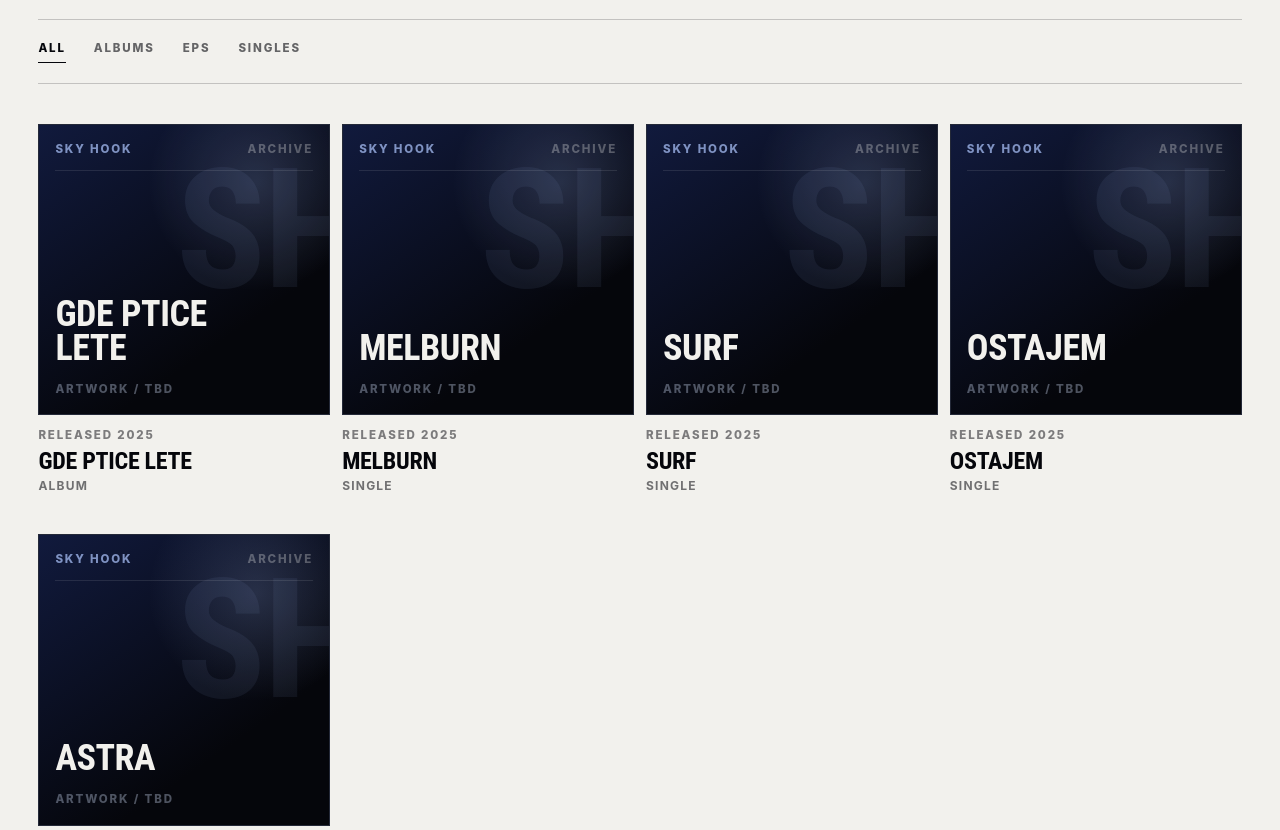
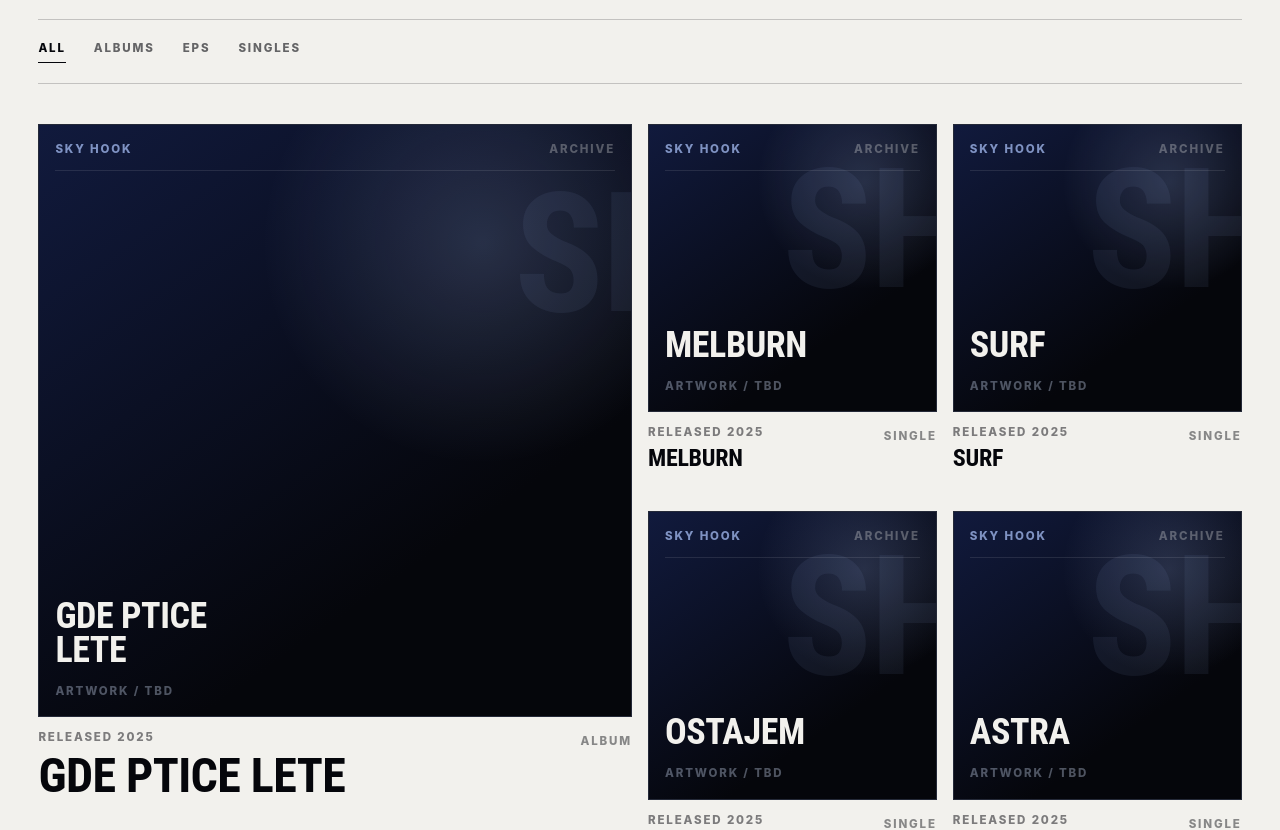
Before and after one commit to m4rkovic/sky-hook-website, a Next.js app: page /en/music in a window 1280 px wide. Shown: the part 520-1350 px from the top of the page. Built offline with nearby package versions, Linux system fonts and the light colour scheme; no server answers.

Commit message:
Strengthen music archive hierarchy

```diff
--- a/src/components/music/release-explorer.tsx
+++ b/src/components/music/release-explorer.tsx
@@ -73,7 +73,7 @@ export function ReleaseExplorer({ releases, locale, labels }: { releases: Releas
     <section className="section-frame bg-paper text-background">
       <div className="site-container">
         <div className="grid gap-7 border-b border-background/20 pb-5 lg:grid-cols-[1fr_22rem] lg:items-end">
-          <h2 className="font-display text-3xl font-black uppercase tracking-[-0.03em] md:text-4xl">{labels.explore}</h2>
+          <h2 className="font-display text-3xl uppercase md:text-4xl">{labels.explore}</h2>
 
           <div ref={sortRef} className="relative">
             <button
@@ -138,17 +138,26 @@ export function ReleaseExplorer({ releases, locale, labels }: { releases: Releas
           ))}
         </div>
 
-        <div className="grid gap-x-3 gap-y-10 py-10 sm:grid-cols-2 lg:grid-cols-3 xl:grid-cols-4">
-          {visible.map((release) => (
-            <Link key={release.slug} href={localizedHref(locale, `/music/${release.slug}`)} className="group block">
-              <ArtworkFrame artwork={release.artwork} title={release.title} placeholderLabel={labels.artworkTbd} />
-              <div className="pt-3">
-                <p className="kicker text-background/50">{labels.released} {release.releaseDate ?? release.year}</p>
-                <h3 className="mt-1 font-display text-xl font-black uppercase leading-[1.05] tracking-[-0.02em] transition-colors group-hover:text-electric md:text-2xl">{release.title}</h3>
-                <p className="mt-1 text-xs font-bold uppercase tracking-[0.1em] text-background/55">{labels[release.type]}</p>
-              </div>
-            </Link>
-          ))}
+        <div className="grid gap-x-4 gap-y-10 py-10 sm:grid-cols-2 lg:grid-cols-4">
+          {visible.map((release) => {
+            const featured = release.featured && filter === "all";
+            return (
+              <Link
+                key={release.slug}
+                href={localizedHref(locale, `/music/${release.slug}`)}
+                className={`group block ${featured ? "sm:col-span-2 lg:col-span-2 lg:row-span-2" : ""}`}
+              >
+                <ArtworkFrame artwork={release.artwork} title={release.title} placeholderLabel={labels.artworkTbd} />
+                <div className="flex items-start justify-between gap-4 pt-3">
+                  <div>
+                    <p className="kicker text-background/50">{labels.released} {release.releaseDate ?? release.year}</p>
+                    <h3 className={`mt-1 font-display uppercase leading-[1.05] transition-colors group-hover:text-electric ${featured ? "text-3xl md:text-5xl" : "text-xl md:text-2xl"}`}>{release.title}</h3>
+                  </div>
+                  <span className="kicker mt-1 shrink-0 text-background/45">{labels[release.type]}</span>
+                </div>
+              </Link>
+            );
+          })}
         </div>
       </div>
     </section>
```
